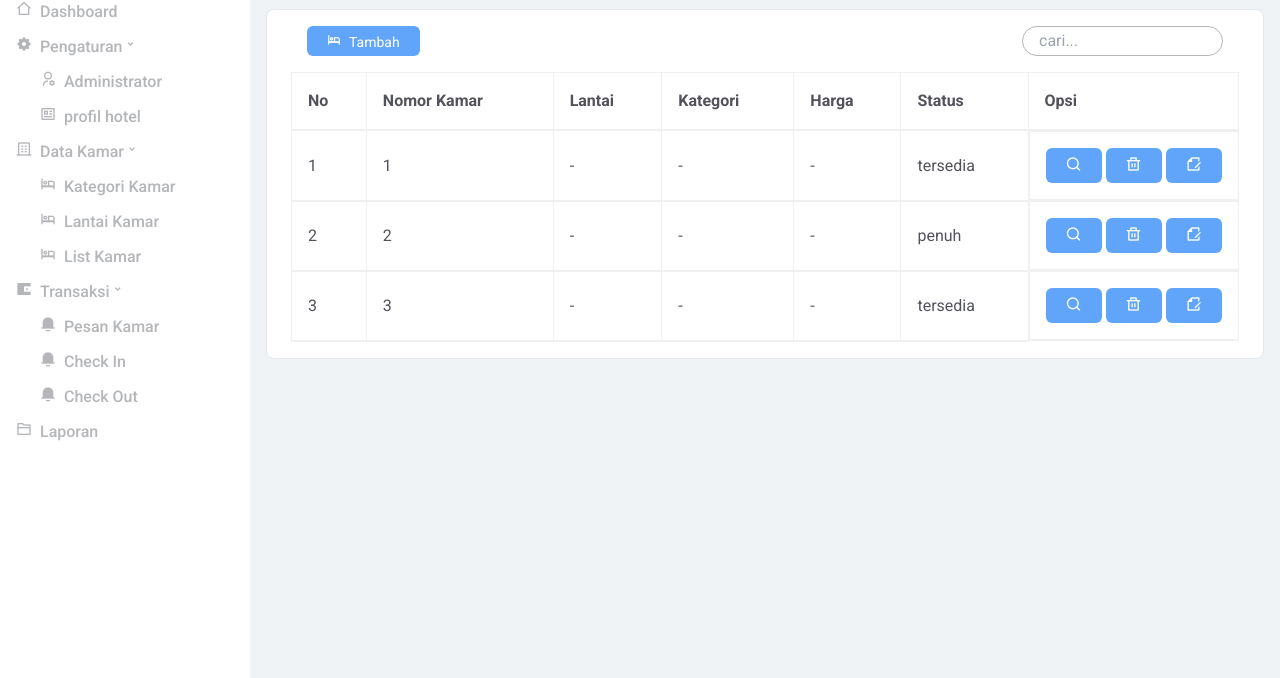
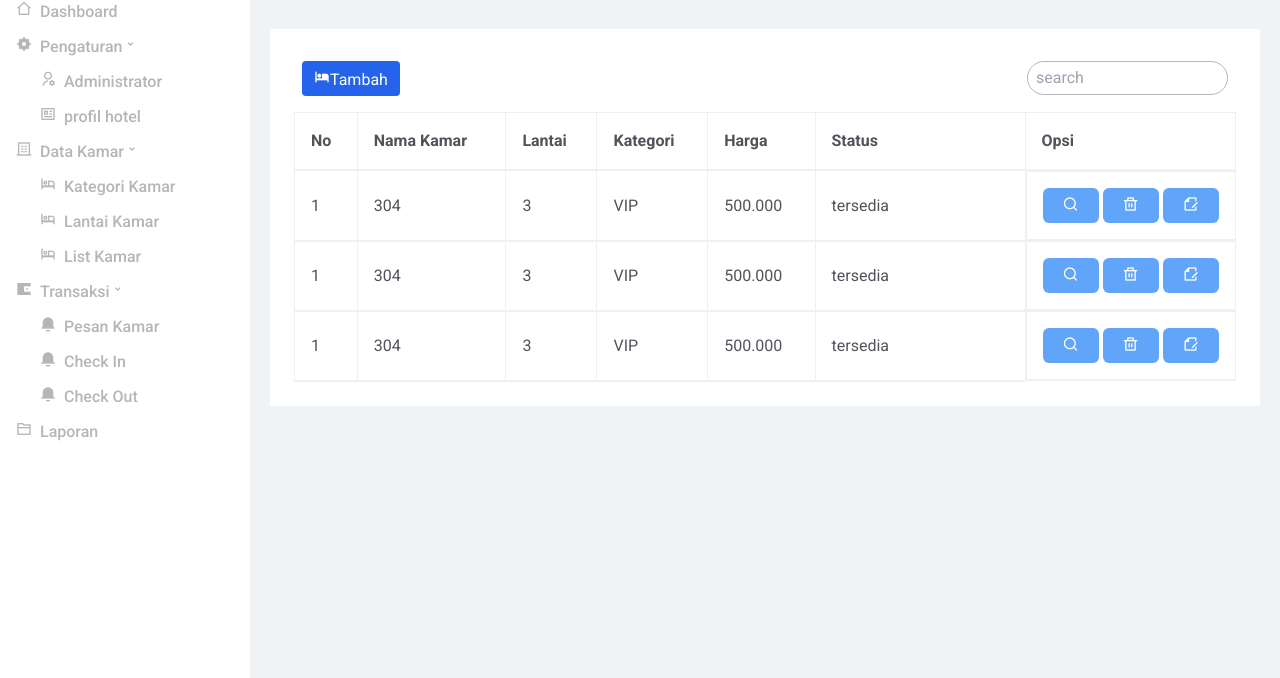
Before and after one commit to zikran69/dashboard-admin, a website: page src/pages/kamar/list-kamar.html in a window 1280 px wide. Shown: the part 122-800 px from the top of the page. Drawn offline with nearby package versions, Linux system fonts and the light colour scheme; files that its build step writes are made by us from their sources.

Commit message:
Add files via upload

```diff
--- a/src/pages/kamar/list-kamar.html
+++ b/src/pages/kamar/list-kamar.html
@@ -1,157 +1,455 @@
 <!DOCTYPE html>
 <html lang="en">
-
   <head>
-    <meta charset="UTF-8">
-    <meta name="viewport" content="width=device-width, initial-scale=1.0">
-    <title>List Kamar</title>
-    <link href="https://cdn.jsdelivr.net/npm/remixicon@2.2.0/fonts/remixicon.css" rel="stylesheet">
-    <link rel="stylesheet" href="../../css/main.css">
+    <meta charset="UTF-8" />
+    <meta name="viewport" content="width=device-width, initial-scale=1.0" />
+    <title>dashboard</title>
+    <link
+      href="https://cdn.jsdelivr.net/npm/remixicon@2.2.0/fonts/remixicon.css"
+      rel="stylesheet"
+    />
+    <link
+      href="https://cdn.jsdelivr.net/npm/tailwindcss@2.2.16/dist/tailwind.min.css"
+      rel="stylesheet"
+    />
+    <link rel="stylesheet" href="../../css/main.css" />
     <script src="../../js/responsiveSidebar.js" defer></script>
-    <script src="../../js/modalCheckin.js" defer></script>
+    <!-- <script src="../../js/modalCheckin.js" defer></script> -->
+    <script src="../../js/modalListKamar.js" defer></script>
   </head>
 
   <body>
-    <header class="flex justify-between items-center bg-primary-blue p-4 text-secondary-gray h-[67.33px]">
-        <div class="flex flex-col sm:flex-row justify-between sm:w-11/12 lg:w-full">
-            <h1 class="font-medium text-xl sm:text-2xl"><i class="ri-hotel-fill mr-2"></i>My Hotel</h1>
+    <header
+      class="flex justify-between items-center bg-primary-blue p-4 text-secondary-gray h-[67.33px]"
+    >
+      <div
+        class="flex flex-col sm:flex-row justify-between sm:w-11/12 lg:w-full"
+      >
+        <h1 class="font-medium text-xl sm:text-2xl">
+          <i class="ri-hotel-fill mr-2"></i>My Hotel
+        </h1>
         <p class="sm:text-xl">Fauzi Azhari</p>
       </div>
       <div class="lg:hidden">
-            <button id="open-sidebar" class="text-3xl"><i class="ri-menu-line"></i></button>
+        <button id="open-sidebar" class="text-3xl">
+          <i class="ri-menu-line"></i>
+        </button>
       </div>
     </header>
+
     <div class="flex h-[calc(100vh-67.33px)]">
-        <div id="sidebar-overlay" class="hidden lg:hidden bg-black h-screen w-screen absolute top-0 left-0 opacity-90">
-        </div>
-        <aside id="sidebar"
-            class="p-4 hidden lg:block text-secondary-gray font-medium w-[250px] h-screen lg:h-full absolute lg:static top-0 left-0 bg-white">
-            <button id="close-sidebar" class="absolute top-[50%] right-[-35px] text-7xl lg:hidden"><i
-                    class="ri-arrow-left-circle-fill bg-white rounded-full"></i></button>
+      <div
+        id="sidebar-overlay"
+        class="hidden lg:hidden bg-black h-screen w-screen absolute top-0 left-0 opacity-90"
+      ></div>
+
+      <aside
+        id="sidebar"
+        class="p-4 hidden lg:block text-secondary-gray font-medium w-[250px] h-screen lg:h-full absolute lg:static top-0 left-0 bg-white"
+      >
+        <button
+          id="close-sidebar"
+          class="absolute top-[50%] right-[-35px] text-7xl lg:hidden"
+        >
+          <i class="ri-arrow-left-circle-fill bg-white rounded-full"></i>
+        </button>
         <h4 class="mb-3 font-semibold">Menu</h4>
         <div class="mb-2">
-                <a class="hover:text-secondary-blue" href="../dashboard/dashboard.html"><i
-                        class="ri-home-2-line mr-2"></i>Dashboard</a>
+          <a
+            class="hover:text-secondary-blue"
+            href="../dashboard/dashboard.html"
+            ><i class="ri-home-2-line mr-2"></i>Dashboard</a
+          >
         </div>
         <div class="space-y-2">
           <details open class="space-y-2">
-                    <summary class="hover:text-secondary-blue cursor-pointer list-none space-y-2"><i
-                            class="ri-settings-5-fill mr-2"></i>Pengaturan<i class="ri-arrow-drop-down-line"></i>
+            <summary
+              class="hover:text-secondary-blue cursor-pointer list-none space-y-2"
+            >
+              <i class="ri-settings-5-fill mr-2"></i>Pengaturan<i
+                class="ri-arrow-drop-down-line"
+              ></i>
             </summary>
             <div class="pl-6">
-                        <a class="hover:text-secondary-blue" href="#"><i
-                                class="ri-user-settings-line mr-2"></i>Administrator</a>
+              <a class="hover:text-secondary-blue" href="#"
+                ><i class="ri-user-settings-line mr-2"></i>Administrator</a
+              >
             </div>
             <div class="pl-6">
-                        <a href="#" class="hover:text-secondary-blue"><i class="ri-profile-line mr-2"></i>profil
-                            hotel</a>
+              <a href="#" class="hover:text-secondary-blue"
+                ><i class="ri-profile-line mr-2"></i>profil hotel</a
+              >
             </div>
           </details>
           <details open class="space-y-2">
-                    <summary class="hover:text-secondary-blue cursor-pointer list-none space-y-2"><i
-                            class="ri-building-4-line mr-2"></i>Data Kamar<i class="ri-arrow-drop-down-line"></i>
+            <summary
+              class="hover:text-secondary-blue cursor-pointer list-none space-y-2"
+            >
+              <i class="ri-building-4-line mr-2"></i>Data Kamar<i
+                class="ri-arrow-drop-down-line"
+              ></i>
             </summary>
             <div class="pl-6">
-                        <a class="hover:text-secondary-blue" href="./kategori-kamar.html"><i class="ri-hotel-bed-line mr-2"></i>Kategori
-                            Kamar</a>
+              <a
+                class="hover:text-secondary-blue"
+                href="../kamar/kategori-kamar.html"
+                ><i class="ri-hotel-bed-line mr-2"></i>Kategori Kamar</a
+              >
             </div>
             <div class="pl-6">
-                        <a href="./lantai-kamar.html" class="hover:text-secondary-blue"><i class="ri-hotel-bed-line mr-2"></i>Lantai
-                            Kamar</a>
+              <a
+                href="../kamar/lantai-kamar.html"
+                class="hover:text-secondary-blue"
+                ><i class="ri-hotel-bed-line mr-2"></i>Lantai Kamar</a
+              >
             </div>
             <div class="pl-6">
-                        <a href="./list-kamar.html" class="hover:text-secondary-blue"><i class="ri-hotel-bed-line mr-2"></i>List
-                            Kamar</a>
+              <a href="#" class="hover:text-secondary-blue"
+                ><i class="ri-hotel-bed-line mr-2"></i>List Kamar</a
+              >
             </div>
           </details>
           <details open class="space-y-2">
-                    <summary class="hover:text-secondary-blue cursor-pointer list-none space-y-2"><i
-                            class="ri-wallet-2-fill mr-2"></i>Transaksi<i class="ri-arrow-drop-down-line"></i></summary>
+            <summary
+              class="hover:text-secondary-blue cursor-pointer list-none space-y-2"
+            >
+              <i class="ri-wallet-2-fill mr-2"></i>Transaksi<i
+                class="ri-arrow-drop-down-line"
+              ></i>
+            </summary>
             <div class="pl-6">
-                        <a class="hover:text-secondary-blue" href="../transaksi/pesankamar.html"><i class="ri-notification-3-fill mr-2"></i>Pesan
-                            Kamar</a>
+              <a
+                class="hover:text-secondary-blue"
+                href="../transaksi/pesankamar.html"
+                ><i class="ri-notification-3-fill mr-2"></i>Pesan Kamar</a
+              >
             </div>
             <div class="pl-6">
-                        <a href="../transaksi/check-in.html" class="hover:text-secondary-blue"><i
-                                class="ri-notification-3-fill mr-2"></i>Check
-                            In</a>
+              <a href="./check-in.html" class="hover:text-secondary-blue"
+                ><i class="ri-notification-3-fill mr-2"></i>Check In</a
+              >
             </div>
             <div class="pl-6">
-                        <a href="#" class="hover:text-secondary-blue"><i class="ri-notification-3-fill mr-2"></i>Check
-                            Out</a>
+              <a href="#" class="hover:text-secondary-blue"
+                ><i class="ri-notification-3-fill mr-2"></i>Check Out</a
+              >
             </div>
           </details>
         </div>
         <div class="mt-2">
-                <a class="hover:text-secondary-blue" href="#"><i class="ri-folder-2-line mr-2"></i>Laporan</a>
+          <a class="hover:text-secondary-blue" href="#"
+            ><i class="ri-folder-2-line mr-2"></i>Laporan</a
+          >
         </div>
       </aside>
-        <main class="bg-primary-gray grow overflow-y-auto h-[calc(100vh-67.33px)]">
+
+      <main class="bg-primary-gray grow overflow-y-auto">
+        <div
+          id="modal-overlay"
+          class="hidden bg-black h-full w-full absolute top-0 left-0 opacity-90"
+        ></div>
+        <div class="p-2 h-[calc(100vh-67.33px)]">
           <h1 class="p-4 font-raleway text-2xl font-semibold">List Kamar</h1>
-            <form class="font-roboto px-6 mx-4 border rounded-lg bg-white min-w-[800px] max-lg:px-4">
-                <div class="flex justify-between m-4">
-                    <a href="./form-lantai-kamar.html" class="py-1 px-5 bg-blue-400 rounded-md text-sm text-white hover:bg-hover-blue">
-                        <i class="ri-hotel-bed-line mr-2"></i>Tambah
-                    </a>
-                    <input type="search" placeholder="cari..." class="pl-4 border border-secondary-gray rounded-[20px] focus:outline-none focus:border-gray-500">
+          <div class="p-6 m-3 bg-white">
+            <div
+              id="modal"
+              class="hidden absolute bg-white inset-0 m-auto w-[90%] h-[550px] rounded overflow-y-auto"
+            >
+              <div class="flex justify-between px-2">
+                <h3
+                  class="my-4 ml-2 text-2xl font-semibold text-secondary-gray"
+                >
+                  Form Tambah List Kamar
+                </h3>
+                <button id="close-modal" class="text-3xl">
+                  <i
+                    class="ri-close-fill text-secondary-gray hover:text-secondary-blue"
+                  ></i>
+                </button>
               </div>
-                <table class="mb-4 text-zinc-600 w-full">
+              <div class="p-2">
+                <form action="" method="get" class="px-4">
+                  <div class="flex justify-between mt-4">
+                    <label for="name">Kategori</label
+                    ><input
+                      type="text"
+                      name="name"
+                      class="border-2 w-3/4 rounded-full px-2"
+                    />
+                  </div>
+                  <div class="flex justify-between mt-4">
+                    <label for="name">Lantai</label
+                    ><input
+                      type="text"
+                      name="name"
+                      class="border-2 w-3/4 rounded-full px-2"
+                    />
+                  </div>
+                  <div class="flex justify-between mt-4">
+                    <label for="name">Nomor Kamar</label
+                    ><input
+                      type="text"
+                      name="name"
+                      class="border-2 w-3/4 rounded-full px-2"
+                    />
+                  </div>
+                  <div class="flex justify-between mt-4">
+                    <label for="name">Status</label
+                    ><input
+                      type="text"
+                      name="name"
+                      class="border-2 w-3/4 rounded-full px-2"
+                    />
+                  </div>
+                  <div class="flex justify-between mt-4">
+                    <label for="name">Keterangan</label
+                    ><input
+                      type="text"
+                      name="name"
+                      class="border-2 w-3/4 rounded-xl h-auto px-2"
+                    />
+                  </div>
+                  <div class="flex justify-end w-100 border-t p-3">
+                    <button
+                      class="bg-blue-600 hover:bg-blue-700 px-3 py-1 rounded text-white"
+                    >
+                      Save
+                    </button>
+                  </div>
+                </form>
+              </div>
+            </div>
+            <div class="flex p-2 mb-2 justify-between w-full">
+              <button
+                class="bg-blue-600 hover:bg-blue-700 px-3 py-1 rounded text-white show-modal"
+              >
+                <i class="ri-hotel-bed-fill" id="ri-settings-4-line"></i>Tambah
+              </button>
+              <div>
+                <input
+                  type="search"
+                  placeholder="search"
+                  class="px-2 py-1 border border-secondary-gray rounded-full focus:outline-secondary-gray"
+                />
+              </div>
+            </div>
+            <table class="text-zinc-600 bg-white border-collapse w-full">
               <thead>
                 <tr>
-                            <th class="border border-b-2 border-opacity-20 border-secondary-gray p-4 text-left">No</th>
-                            <th class="border border-b-2 border-opacity-20 border-secondary-gray p-4 text-left">Nomor Kamar</th>
-                            <th class="border border-b-2 border-opacity-20 border-secondary-gray p-4 text-left">Lantai</th>
-                            <th class="border border-b-2 border-opacity-20 border-secondary-gray p-4 text-left">Kategori</th>
-                            <th class="border border-b-2 border-opacity-20 border-secondary-gray p-4 text-left">Harga</th>
-                            <th class="border border-b-2 border-opacity-20 border-secondary-gray p-4 text-left">Status</th>
-                            <th class="border border-b-2 border-opacity-20 border-secondary-gray p-4 text-left w-[210px]">Opsi</th>
+                  <th
+                    class="border border-b-2 border-opacity-20 border-secondary-gray p-4 text-left"
+                  >
+                    No
+                  </th>
+                  <th
+                    class="border border-b-2 border-opacity-20 border-secondary-gray p-4 text-left"
+                  >
+                    Nama Kamar
+                  </th>
+                  <th
+                    class="border border-b-2 border-opacity-20 border-secondary-gray p-4 text-left"
+                  >
+                    Lantai
+                  </th>
+                  <th
+                    class="border border-b-2 border-opacity-20 border-secondary-gray p-4 text-left"
+                  >
+                    Kategori
+                  </th>
+                  <th
+                    class="border border-b-2 border-opacity-20 border-secondary-gray p-4 text-left"
+                  >
+                    Harga
+                  </th>
+                  <th
+                    class="border border-b-2 border-opacity-20 border-secondary-gray p-4 text-left w-[210px]"
+                  >
+                    Status
+                  </th>
+                  <th
+                    class="border border-b-2 border-opacity-20 border-secondary-gray p-4 text-left w-[210px]"
+                  >
+                    Opsi
+                  </th>
                 </tr>
               </thead>
               <tbody>
                 <tr>
-                            <td class="p-4 border-secondary-gray border border-b-2 border-opacity-20"  data-cell="">1</td>
-                            <td class="p-4 border-secondary-gray border border-b-2 border-opacity-20"  data-cell="">1</td>
-                            <td class="p-4 border-secondary-gray border border-b-2 border-opacity-20"  data-cell="">-</td>
-                            <td class="p-4 border-secondary-gray border border-b-2 border-opacity-20"  data-cell="">-</td>
-                            <td class="p-4 border-secondary-gray border border-b-2 border-opacity-20"  data-cell="">-</td>
-                            <td class="p-4 border-secondary-gray border border-b-2 border-opacity-20"  data-cell="">tersedia</td>
-                            <td class="p-4 border-secondary-gray border border-b-2 border-opacity-20 flex flex-nowrap justify-start">
-                                <button class="mr-1 py-1 px-5 bg-blue-400 rounded-md hover:bg-hover-blue"><i class="ri-search-line text-white"></i></button>
-                                <button class="mr-1 py-1 px-5 bg-blue-400 rounded-md hover:bg-hover-blue"><i class="ri-delete-bin-line text-white"></i></button>
-                                <button class="py-1 px-5 bg-blue-400 rounded-md hover:bg-hover-blue"><i class="ri-file-edit-line text-white"></i></button>
+                  <td
+                    class="p-4 border-secondary-gray border border-b-2 border-opacity-20"
+                    data-cell=""
+                  >
+                    1
+                  </td>
+                  <td
+                    class="p-4 border-secondary-gray border border-b-2 border-opacity-20"
+                    data-cell=""
+                  >
+                    304
+                  </td>
+                  <td
+                    class="p-4 border-secondary-gray border border-b-2 border-opacity-20"
+                    data-cell=""
+                  >
+                    3
+                  </td>
+                  <td
+                    class="p-4 border-secondary-gray border border-b-2 border-opacity-20"
+                    data-cell=""
+                  >
+                    VIP
+                  </td>
+                  <td
+                    class="p-4 border-secondary-gray border border-b-2 border-opacity-20"
+                    data-cell=""
+                  >
+                    500.000
+                  </td>
+                  <td
+                    class="p-4 border-secondary-gray border border-b-2 border-opacity-20"
+                    data-cell=""
+                  >
+                    tersedia
+                  </td>
+                  <td
+                    class="p-4 border-secondary-gray border border-b-2 border-opacity-20 flex flex-nowrap justify-start"
+                  >
+                    <button
+                      class="mr-1 py-1 px-5 bg-blue-400 rounded-md hover:bg-hover-blue"
+                    >
+                      <i class="ri-search-line text-white"></i>
+                    </button>
+                    <button
+                      class="mr-1 py-1 px-5 bg-blue-400 rounded-md hover:bg-hover-blue"
+                    >
+                      <i class="ri-delete-bin-line text-white"></i>
+                    </button>
+                    <button
+                      class="py-1 px-5 bg-blue-400 rounded-md hover:bg-hover-blue"
+                    >
+                      <i class="ri-file-edit-line text-white"></i>
+                    </button>
                   </td>
                 </tr>
                 <tr>
-                            <td class="p-4 border-secondary-gray border border-b-2 border-opacity-20"  data-cell="">2</td>
-                            <td class="p-4 border-secondary-gray border border-b-2 border-opacity-20"  data-cell="">2</td>
-                            <td class="p-4 border-secondary-gray border border-b-2 border-opacity-20"  data-cell="">-</td>
-                            <td class="p-4 border-secondary-gray border border-b-2 border-opacity-20"  data-cell="">-</td>
-                            <td class="p-4 border-secondary-gray border border-b-2 border-opacity-20"  data-cell="">-</td>
-                            <td class="p-4 border-secondary-gray border border-b-2 border-opacity-20"  data-cell="">penuh</td>
-                            <td class="p-4 border-secondary-gray border border-b-2 border-opacity-20 flex flex-nowrap justify-start">
-                                <button class="mr-1 py-1 px-5 bg-blue-400 rounded-md hover:bg-hover-blue"><i class="ri-search-line text-white"></i></button>
-                                <button class="mr-1 py-1 px-5 bg-blue-400 rounded-md hover:bg-hover-blue"><i class="ri-delete-bin-line text-white"></i></button>
-                                <button class="py-1 px-5 bg-blue-400 rounded-md hover:bg-hover-blue"><i class="ri-file-edit-line text-white"></i></button>
+                  <td
+                    class="p-4 border-secondary-gray border border-b-2 border-opacity-20"
+                    data-cell=""
+                  >
+                    1
+                  </td>
+                  <td
+                    class="p-4 border-secondary-gray border border-b-2 border-opacity-20"
+                    data-cell=""
+                  >
+                    304
+                  </td>
+                  <td
+                    class="p-4 border-secondary-gray border border-b-2 border-opacity-20"
+                    data-cell=""
+                  >
+                    3
+                  </td>
+                  <td
+                    class="p-4 border-secondary-gray border border-b-2 border-opacity-20"
+                    data-cell=""
+                  >
+                    VIP
+                  </td>
+                  <td
+                    class="p-4 border-secondary-gray border border-b-2 border-opacity-20"
+                    data-cell=""
+                  >
+                    500.000
+                  </td>
+                  <td
+                    class="p-4 border-secondary-gray border border-b-2 border-opacity-20"
+                    data-cell=""
+                  >
+                    tersedia
+                  </td>
+                  <td
+                    class="p-4 border-secondary-gray border border-b-2 border-opacity-20 flex flex-nowrap justify-start"
+                  >
+                    <button
+                      class="mr-1 py-1 px-5 bg-blue-400 rounded-md hover:bg-hover-blue"
+                    >
+                      <i class="ri-search-line text-white"></i>
+                    </button>
+                    <button
+                      class="mr-1 py-1 px-5 bg-blue-400 rounded-md hover:bg-hover-blue"
+                    >
+                      <i class="ri-delete-bin-line text-white"></i>
+                    </button>
+                    <button
+                      class="py-1 px-5 bg-blue-400 rounded-md hover:bg-hover-blue"
+                    >
+                      <i class="ri-file-edit-line text-white"></i>
+                    </button>
                   </td>
                 </tr>
                 <tr>
-                            <td class="p-4 border-secondary-gray border border-b-2 border-opacity-20"  data-cell="">3</td>
-                            <td class="p-4 border-secondary-gray border border-b-2 border-opacity-20"  data-cell="">3</td>
-                            <td class="p-4 border-secondary-gray border border-b-2 border-opacity-20"  data-cell="">-</td>
-                            <td class="p-4 border-secondary-gray border border-b-2 border-opacity-20"  data-cell="">-</td>
-                            <td class="p-4 border-secondary-gray border border-b-2 border-opacity-20"  data-cell="">-</td>
-                            <td class="p-4 border-secondary-gray border border-b-2 border-opacity-20"  data-cell="">tersedia</td>
-                            <td class="p-4 border-secondary-gray border border-b-2 border-opacity-20 flex flex-nowrap justify-start">
-                                <button class="mr-1 py-1 px-5 bg-blue-400 rounded-md hover:bg-hover-blue"><i class="ri-search-line text-white"></i></button>
-                                <button class="mr-1 py-1 px-5 bg-blue-400 rounded-md hover:bg-hover-blue"><i class="ri-delete-bin-line text-white"></i></button>
-                                <button class="py-1 px-5 bg-blue-400 rounded-md hover:bg-hover-blue"><i class="ri-file-edit-line text-white"></i></button>
+                  <td
+                    class="p-4 border-secondary-gray border border-b-2 border-opacity-20"
+                    data-cell=""
+                  >
+                    1
+                  </td>
+                  <td
+                    class="p-4 border-secondary-gray border border-b-2 border-opacity-20"
+                    data-cell=""
+                  >
+                    304
+                  </td>
+                  <td
+                    class="p-4 border-secondary-gray border border-b-2 border-opacity-20"
+                    data-cell=""
+                  >
+                    3
+                  </td>
+                  <td
+                    class="p-4 border-secondary-gray border border-b-2 border-opacity-20"
+                    data-cell=""
+                  >
+                    VIP
+                  </td>
+                  <td
+                    class="p-4 border-secondary-gray border border-b-2 border-opacity-20"
+                    data-cell=""
+                  >
+                    500.000
+                  </td>
+                  <td
+                    class="p-4 border-secondary-gray border border-b-2 border-opacity-20"
+                    data-cell=""
+                  >
+                    tersedia
+                  </td>
+                  <td
+                    class="p-4 border-secondary-gray border border-b-2 border-opacity-20 flex flex-nowrap justify-start"
+                  >
+                    <button
+                      class="mr-1 py-1 px-5 bg-blue-400 rounded-md hover:bg-hover-blue"
+                    >
+                      <i class="ri-search-line text-white"></i>
+                    </button>
+                    <button
+                      class="mr-1 py-1 px-5 bg-blue-400 rounded-md hover:bg-hover-blue"
+                    >
+                      <i class="ri-delete-bin-line text-white"></i>
+                    </button>
+                    <button
+                      class="py-1 px-5 bg-blue-400 rounded-md hover:bg-hover-blue"
+                    >
+                      <i class="ri-file-edit-line text-white"></i>
+                    </button>
                   </td>
                 </tr>
               </tbody>
             </table>
-            </form>
+          </div>
+        </div>
       </main>
     </div>
   </body>
-
 </html>
```
Lines whose indentation alone changed are shown as unchanged.
